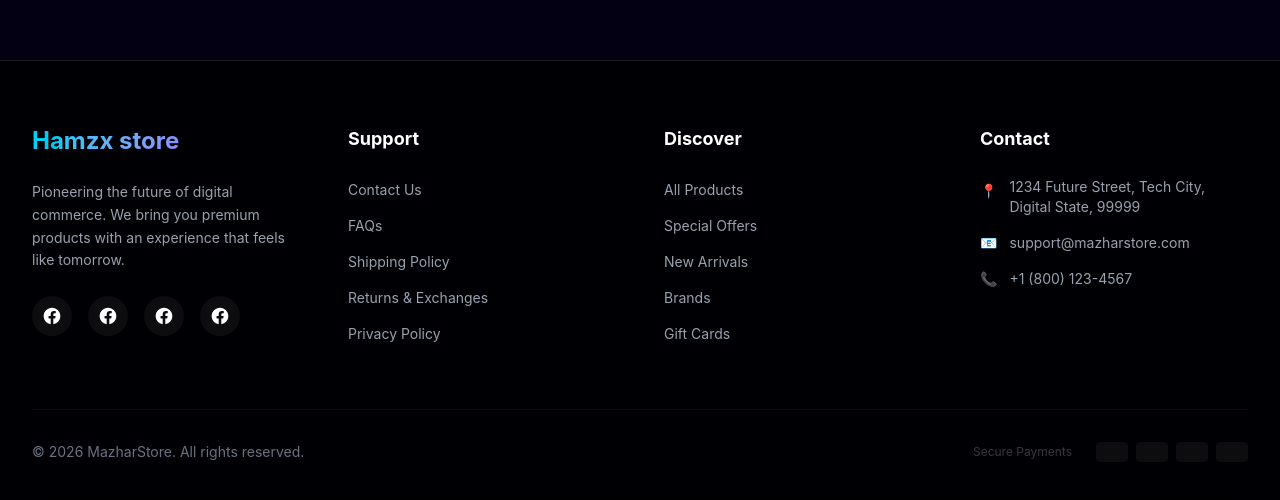
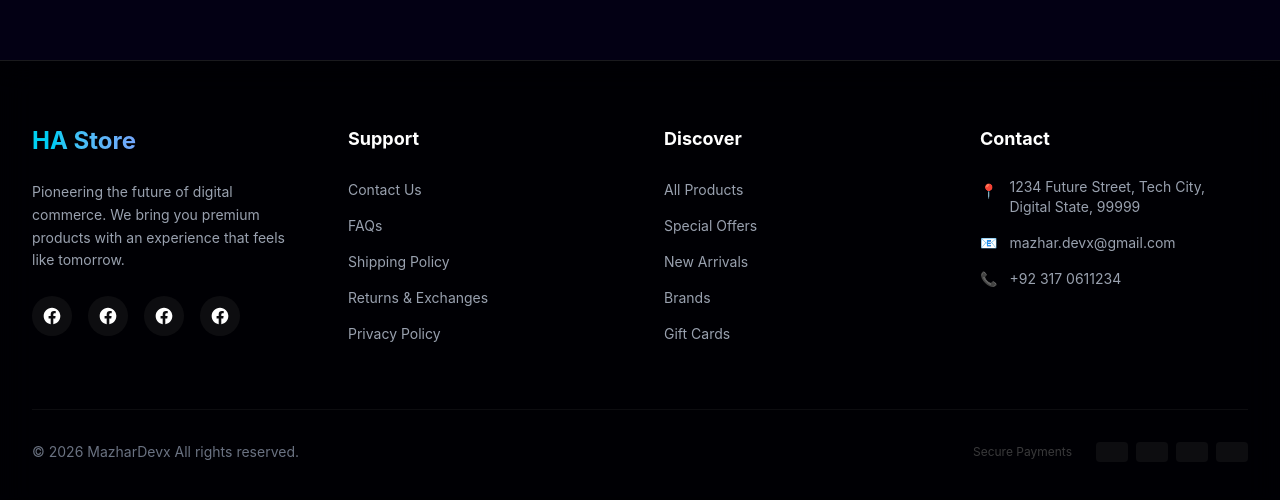
Before and after one commit to mazhar-devx/frontend_shophub, a React (Vite) app: page /search in a window 1280 px wide. Shown: the part 820-1320 px from the top of the page. Built offline with nearby package versions, Linux system fonts and the light colour scheme; no server answers.

Commit message:
Update Footer.jsx

```diff
--- a/src/components/Footer.jsx
+++ b/src/components/Footer.jsx
@@ -7,7 +7,7 @@ export default function Footer() {
         <div className="grid grid-cols-1 sm:grid-cols-2 md:grid-cols-4 gap-8 sm:gap-12">
           {/* Company Info */}
           <div className="col-span-1 sm:col-span-2 md:col-span-1">
-            <h3 className="text-xl sm:text-2xl font-bold mb-4 sm:mb-6 text-transparent bg-clip-text bg-gradient-to-r from-cyan-400 to-purple-500">Hamzx store</h3>
+            <h3 className="text-xl sm:text-2xl font-bold mb-4 sm:mb-6 text-transparent bg-clip-text bg-gradient-to-r from-cyan-400 to-purple-500">HA Store</h3>
             <p className="text-gray-400 mb-6 text-sm leading-relaxed">
               Pioneering the future of digital commerce. We bring you premium products with an experience that feels like tomorrow.
             </p>
@@ -53,18 +53,18 @@ export default function Footer() {
                 </li>
                 <li className="flex items-center">
                    <span className="mr-3">📧</span>
-                   <span>support@mazharstore.com</span>
+                   <span>mazhar.devx@gmail.com</span>
                 </li>
                 <li className="flex items-center">
                    <span className="mr-3">📞</span>
-                   <span>+1 (800) 123-4567</span>
+                   <span>+92 317 0611234</span>
                 </li>
              </ul>
           </div>
         </div>
 
         <div className="border-t border-white/5 mt-16 pt-8 flex flex-col md:flex-row justify-between items-center text-sm text-gray-500">
-          <p>© {new Date().getFullYear()} MazharStore. All rights reserved.</p>
+          <p>© {new Date().getFullYear()} MazharDevx All rights reserved.</p>
           <div className="flex items-center space-x-6 mt-4 md:mt-0 opacity-50 grayscale hover:grayscale-0 transition-all duration-500">
              <span className="text-xs">Secure Payments</span>
              {/* Payment icons placeholders */}
```
